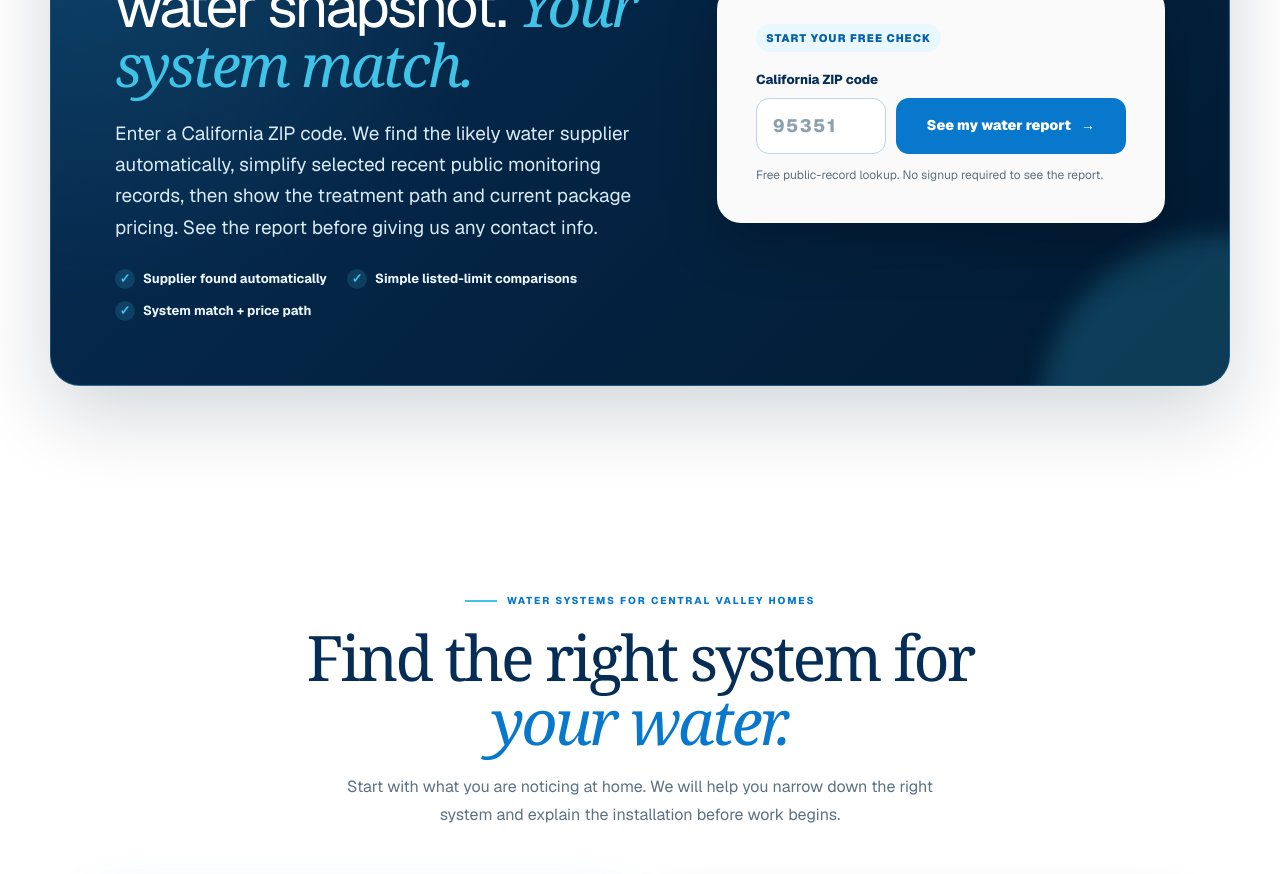
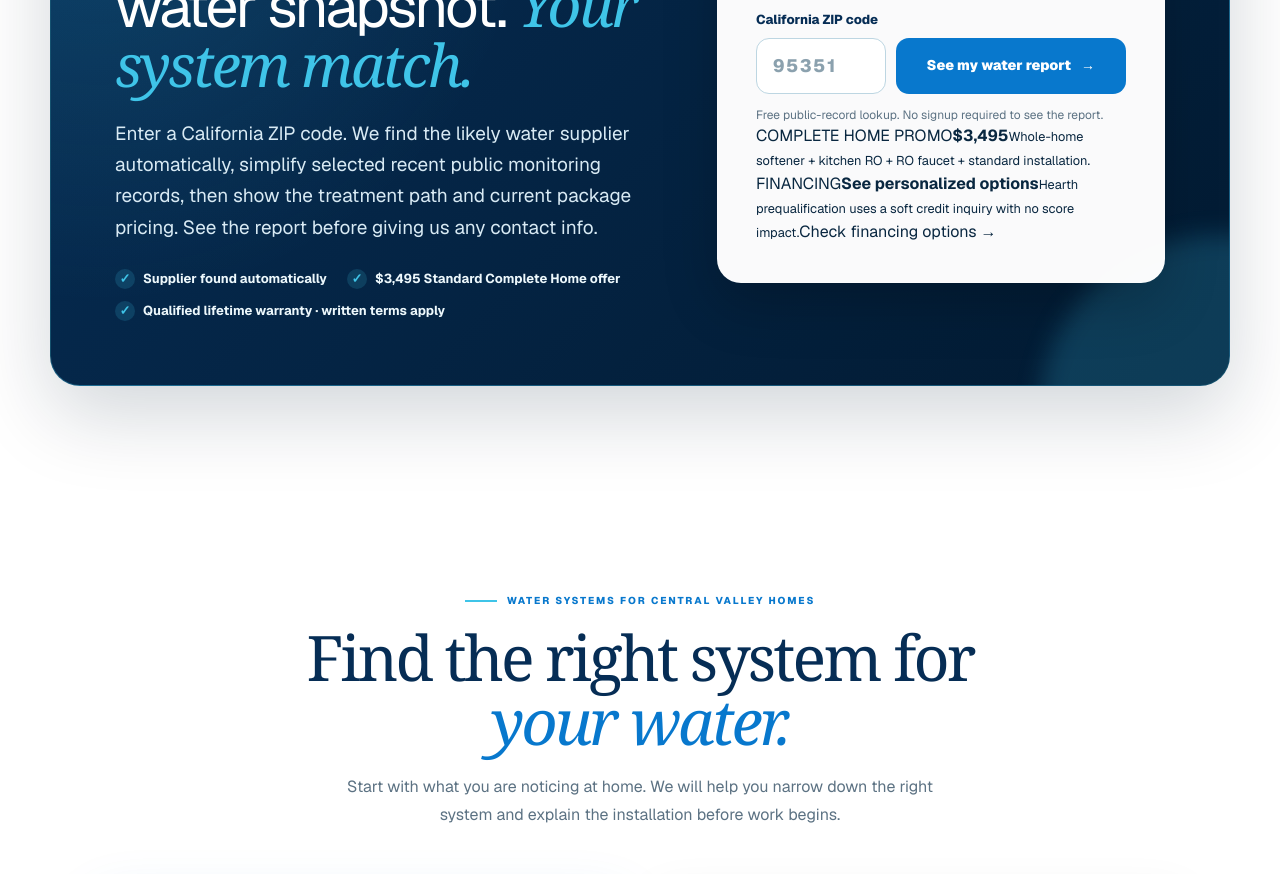
Before and after one commit to supremeprobuilders-art/central-valley-pure-water, a Next.js app: page / in a window 1280 px wide. Shown: the part 1540-2414 px from the top of the page. Built offline with nearby package versions, Linux system fonts and the light colour scheme.

Commit message:
Add price and Hearth financing CTA to homepage Water Check

```diff
--- a/app/water-check/water-check-launcher.tsx
+++ b/app/water-check/water-check-launcher.tsx
@@ -1,5 +1,6 @@
 "use client";
 
+import Link from "next/link";
 import { useState, type FormEvent } from "react";
 
 import styles from "./water-check-launcher.module.css";
@@ -44,8 +45,8 @@ export function WaterCheckLauncher() {
         </p>
         <ul className={styles.launcherBenefits}>
           <li><span aria-hidden="true">✓</span> Supplier found automatically</li>
-          <li><span aria-hidden="true">✓</span> Simple listed-limit comparisons</li>
-          <li><span aria-hidden="true">✓</span> System match + price path</li>
+          <li><span aria-hidden="true">✓</span> $3,495 Standard Complete Home offer</li>
+          <li><span aria-hidden="true">✓</span> Qualified lifetime warranty · written terms apply</li>
         </ul>
       </div>
 
@@ -78,6 +79,22 @@ export function WaterCheckLauncher() {
             Free public-record lookup. No signup required to see the report.
           </p>
         </form>
+
+        <div className={styles.quickOffer}>
+          <div>
+            <span>COMPLETE HOME PROMO</span>
+            <strong>$3,495</strong>
+            <small>Whole-home softener + kitchen RO + RO faucet + standard installation.</small>
+          </div>
+          <div>
+            <span>FINANCING</span>
+            <strong>See personalized options</strong>
+            <small>Hearth prequalification uses a soft credit inquiry with no score impact.</small>
+            <Link href="/financing" onClick={() => track("financing_click", { placement: "homepage_water_check" })}>
+              Check financing options →
+            </Link>
+          </div>
+        </div>
       </div>
     </section>
   );
```
